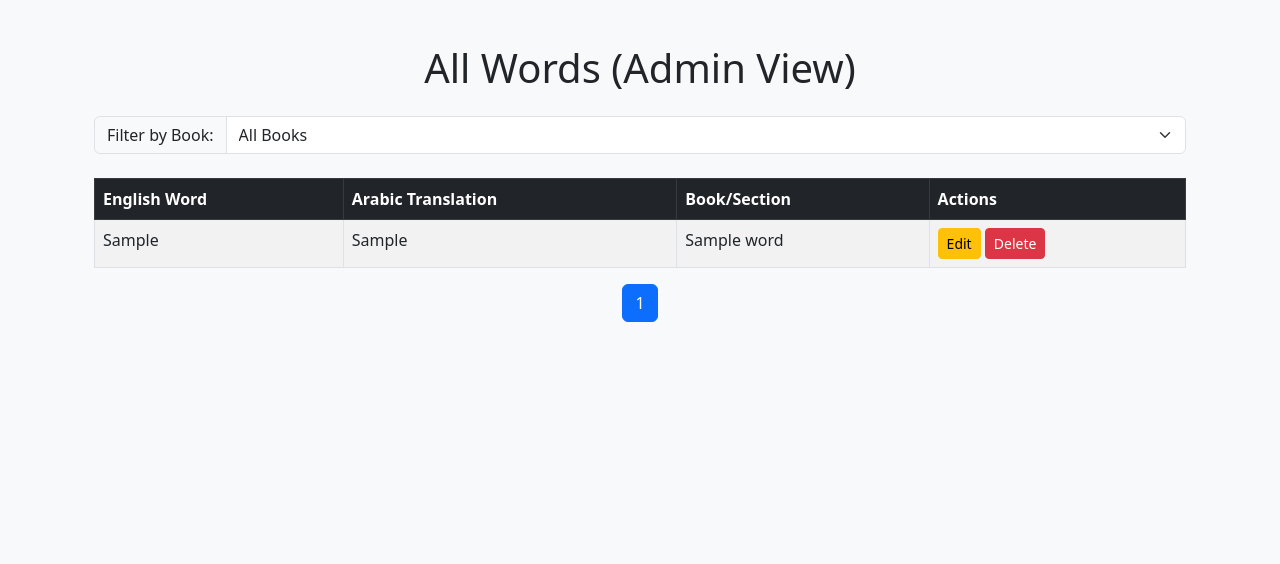
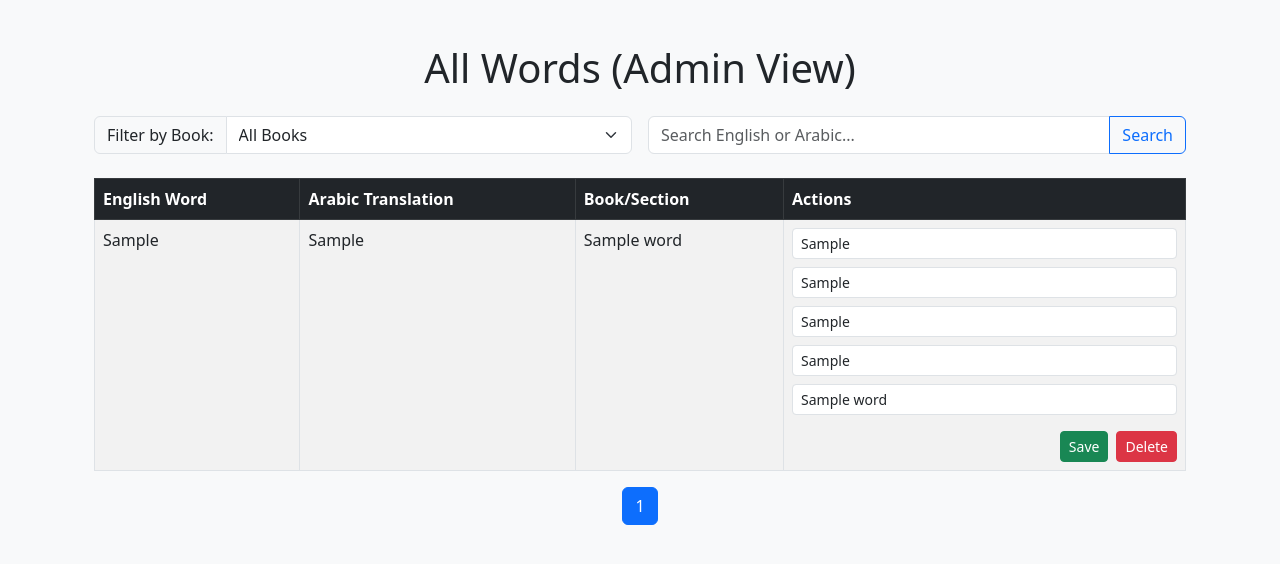
Before and after one commit to ehabdoc/ehabvocab, a Flask app: page / in a window 1280 px wide. Shown: the part 56-620 px from the top of the page. Run offline with Flask 3, Linux system fonts and the light colour scheme; the visitor is signed in with stand-in values (Sample User, id 1); tables that the repository leaves empty hold one stand-in row (values such as "Sample post").

Commit message:
feat: Add inline admin editing, search, and support for vocalized/alternative words

```diff
--- a/app.py
+++ b/app.py
@@ -61,6 +61,8 @@ def create_words_table(cursor):
             id INTEGER PRIMARY KEY AUTOINCREMENT,
             english_word TEXT NOT NULL UNIQUE,
             arabic_translation TEXT NOT NULL,
+            vocalized_arabic TEXT,
+            alternative_translations TEXT,
             book_name TEXT DEFAULT 'Uncategorized'
         )
     ''')
@@ -209,15 +211,26 @@ def index():
         page = request.args.get('page', 1, type=int)
         per_page = 50
         book_filter = request.args.get('book_name')
+        search_query = request.args.get('search', '').strip()
 
-        query = 'SELECT * FROM words'
-        count_query = 'SELECT COUNT(*) FROM words'
+        base_query = 'FROM words'
+        conditions = []
         params = []
 
         if book_filter:
-            query += ' WHERE book_name = ?'
-            count_query += ' WHERE book_name = ?'
+            conditions.append('book_name = ?')
             params.append(book_filter)
+
+        if search_query:
+            conditions.append('(english_word LIKE ? OR arabic_translation LIKE ?)')
+            params.extend([f'%{search_query}%', f'%{search_query}%'])
+
+        where_clause = ''
+        if conditions:
+            where_clause = ' WHERE ' + ' AND '.join(conditions)
+
+        query = 'SELECT * ' + base_query + where_clause
+        count_query = 'SELECT COUNT(*) ' + base_query + where_clause
 
         total_words = cursor.execute(count_query, tuple(params)).fetchone()[0]
         total_pages = (total_words + per_page - 1) // per_page
@@ -228,8 +241,9 @@ def index():
         cursor.execute(query, tuple(params))
         words = cursor.fetchall()
         conn.close()
-        return render_template('index.html', words=words, book_names=book_names, selected_book=book_filter,
-                               current_page=page, total_pages=total_pages)
+        return render_template('index.html', words=words, book_names=book_names,
+                               selected_book=book_filter, current_page=page,
+                               total_pages=total_pages, search_query=search_query)
     else:
         user_id = session['user_id']
         book_filter = request.args.get('book_name')
@@ -351,7 +365,7 @@ def review():
     book_names = [row['book_name'] for row in cursor.fetchall()]
 
     base_query = """
-        SELECT w.id, w.english_word, w.arabic_translation, w.book_name
+        SELECT w.id, w.english_word, w.arabic_translation, w.vocalized_arabic, w.book_name
         FROM words w
         LEFT JOIN user_word_progress p ON w.id = p.word_id AND p.user_id = ?
     """
@@ -397,68 +411,81 @@ def submit_review():
     user_id = session['user_id']
     data = request.get_json()
     word_id = data.get('word_id')
-    user_input = data.get('user_input')
+    user_input = data.get('user_input', '').strip().lower()
 
     conn = get_db_connection()
     cursor = conn.cursor()
 
-    word_info = cursor.execute('SELECT english_word FROM words WHERE id = ?', (word_id,)).fetchone()
+    word_info = cursor.execute('SELECT english_word, alternative_translations FROM words WHERE id = ?', (word_id,)).fetchone()
     if not word_info:
         conn.close()
         return jsonify({'success': False, 'message': 'Word not found'}), 404
 
     progress = cursor.execute('SELECT * FROM user_word_progress WHERE user_id = ? AND word_id = ?', (user_id, word_id)).fetchone()
 
-    # Default values for a word the user has never reviewed
-    ease_factor = 2.5
-    repetitions = 0
-    previous_interval = 1
-    if progress:
-        ease_factor = progress['ease_factor']
-        repetitions = progress['repetitions']
-        try:
-            last_rev = datetime.strptime(progress['last_reviewed'].split(' ')[0], '%Y-%m-%d').date()
-            next_rev = datetime.strptime(progress['next_review'].split(' ')[0], '%Y-%m-%d').date()
-            previous_interval = (next_rev - last_rev).days
-        except (ValueError, TypeError):
-            previous_interval = 1
+    # --- Check Answer ---
+    is_correct = False
+    correct_answer_type = 'incorrect' # incorrect, correct, alternative
+    primary_answer = word_info['english_word'].strip().lower()
 
-    is_correct = user_input.strip().lower() == word_info['english_word'].strip().lower()
+    if user_input == primary_answer:
+        is_correct = True
+        correct_answer_type = 'correct'
+    else:
+        alternatives = word_info['alternative_translations']
+        if alternatives:
+            # Split alternatives by semicolon and strip whitespace
+            alternative_list = [alt.strip().lower() for alt in alternatives.split(';')]
+            if user_input in alternative_list:
+                is_correct = True
+                correct_answer_type = 'alternative'
+
+    # --- Update Progress (SM-2 Algorithm) ---
     quality = 5 if is_correct else 0
+
+    ease_factor = progress['ease_factor'] if progress else 2.5
+    repetitions = progress['repetitions'] if progress else 0
 
     new_ease_factor = max(1.3, ease_factor + (0.1 - (5 - quality) * (0.08 + (5 - quality) * 0.02)))
 
-    # Initialize session lists if they don't exist
-    if 'reviewed_word_ids' not in session:
-        session['reviewed_word_ids'] = []
-    if 'correct_word_ids' not in session:
-        session['correct_word_ids'] = []
-    if 'incorrect_word_ids' not in session:
-        session['incorrect_word_ids'] = []
-
-    # Add word_id to the reviewed list
-    if word_id not in session['reviewed_word_ids']:
-        session['reviewed_word_ids'].append(word_id)
-
     if is_correct:
         new_repetitions = repetitions + 1
-        if new_repetitions <= 1: new_interval = 1
-        elif new_repetitions == 2: new_interval = 6
-        else: new_interval = int(round(previous_interval * new_ease_factor))
-        session['correct_answers'] = session.get('correct_answers', 0) + 1
-        if word_id not in session['correct_word_ids']:
-            session['correct_word_ids'].append(word_id)
-        if word_id in session['incorrect_word_ids']:
-            session['incorrect_word_ids'].remove(word_id) # Remove from incorrect if now correct
+        if new_repetitions <= 1:
+            new_interval = 1
+        elif new_repetitions == 2:
+            new_interval = 6
+        else:
+            # Calculate previous interval for existing progress
+            previous_interval = 1
+            if progress and progress['last_reviewed'] and progress['next_review']:
+                 try:
+                    last_rev = datetime.strptime(progress['last_reviewed'].split(' ')[0], '%Y-%m-%d').date()
+                    next_rev = datetime.strptime(progress['next_review'].split(' ')[0], '%Y-%m-%d').date()
+                    previous_interval = (next_rev - last_rev).days
+                 except (ValueError, TypeError):
+                    previous_interval = 1 # Fallback
+            new_interval = int(round(previous_interval * new_ease_factor))
     else:
         new_repetitions = 0
         new_interval = 1
+
+    # --- Session Tracking ---
+    if 'reviewed_word_ids' not in session: session['reviewed_word_ids'] = []
+    if 'correct_word_ids' not in session: session['correct_word_ids'] = []
+    if 'incorrect_word_ids' not in session: session['incorrect_word_ids'] = []
+
+    if word_id not in session['reviewed_word_ids']: session['reviewed_word_ids'].append(word_id)
+
+    if is_correct:
+        session['correct_answers'] = session.get('correct_answers', 0) + 1
+        if word_id not in session['correct_word_ids']: session['correct_word_ids'].append(word_id)
+        if word_id in session['incorrect_word_ids']: session['incorrect_word_ids'].remove(word_id)
+    else:
         session['incorrect_answers'] = session.get('incorrect_answers', 0) + 1
-        if word_id not in session['incorrect_word_ids']:
-            session['incorrect_word_ids'].append(word_id)
-        if word_id in session['correct_word_ids']:
-            session['correct_word_ids'].remove(word_id) # Remove from correct if now incorrect
+        if word_id not in session['incorrect_word_ids']: session['incorrect_word_ids'].append(word_id)
+        if word_id in session['correct_word_ids']: session['correct_word_ids'].remove(word_id)
 
+    # --- Database Update ---
     today = datetime.now().date()
     new_next_review = today + timedelta(days=new_interval)
 
@@ -476,11 +503,13 @@ def submit_review():
 
     conn.commit()
     conn.close()
-
-    # Manually mark the session as modified since we are changing mutable types (lists)
     session.modified = True
 
-    return jsonify({'success': True, 'is_correct': is_correct, 'correct_answer': word_info['english_word']})
+    return jsonify({
+        'success': True,
+        'result': correct_answer_type, # 'correct', 'alternative', or 'incorrect'
+        'correct_answer': word_info['english_word']
+    })
 
 @app.route('/session_summary')
 def session_summary():
@@ -647,13 +676,17 @@ def edit_word(word_id):
 
     conn = get_db_connection()
     if request.method == 'POST':
-        # ... (validation logic) ...
         english_word = request.form['english_word'].strip()
         arabic_translation = request.form['arabic_translation'].strip()
+        vocalized_arabic = request.form.get('vocalized_arabic', '').strip()
+        alternative_translations = request.form.get('alternative_translations', '').strip()
         book_name = request.form.get('book_name', 'Uncategorized').strip()
         try:
-            conn.execute('UPDATE words SET english_word = ?, arabic_translation = ?, book_name = ? WHERE id = ?',
-                         (english_word, arabic_translation, book_name, word_id))
+            conn.execute('''
+                UPDATE words
+                SET english_word = ?, arabic_translation = ?, vocalized_arabic = ?, alternative_translations = ?, book_name = ?
+                WHERE id = ?
+            ''', (english_word, arabic_translation, vocalized_arabic, alternative_translations, book_name, word_id))
             conn.commit()
             flash('Word updated successfully!', 'success')
             return redirect(url_for('index'))
--- a/templates/index.html
+++ b/templates/index.html
@@ -8,8 +8,9 @@
     {% if session.get('is_admin') %}
         <h1 class="text-center my-4">All Words (Admin View)</h1>
 
-        <!-- Filter Controls -->
-        <div class="d-flex justify-content-center align-items-center mb-4">
+        <!-- Filter and Search Controls -->
+        <div class="row g-3 mb-4">
+            <div class="col-md-6">
                 <div class="input-group">
                     <label class="input-group-text" for="book_filter_select">Filter by Book:</label>
                     <select class="form-select" id="book_filter_select" onchange="filterByBook(this.value)">
@@ -18,6 +19,13 @@
                             <option value="{{ book }}" {% if book == selected_book %}selected{% endif %}>{{ book }}</option>
                         {% endfor %}
                     </select>
+                </div>
+            </div>
+            <div class="col-md-6">
+                <form method="get" action="{{ url_for('index') }}" class="input-group">
+                    <input type="text" name="search" class="form-control" placeholder="Search English or Arabic..." value="{{ search_query or '' }}">
+                    <button class="btn btn-outline-primary" type="submit">Search</button>
+                </form>
             </div>
         </div>
 
@@ -40,9 +48,16 @@
                             <td>{{ word.arabic_translation }}</td>
                             <td>{{ word.book_name }}</td>
                             <td>
-                                <a href="{{ url_for('edit_word', word_id=word.id) }}" class="btn btn-sm btn-warning">Edit</a>
-                                <form action="{{ url_for('delete_word', word_id=word.id) }}" method="post" style="display: inline;">
-                                    <button type="submit" class="btn btn-sm btn-danger" onclick="return confirm('Are you sure you want to delete this word?');">Delete</button>
+                                <form action="{{ url_for('edit_word', word_id=word.id) }}" method="post" class="d-flex flex-column gap-2">
+                                    <input type="text" name="english_word" value="{{ word.english_word }}" class="form-control form-control-sm">
+                                    <input type="text" name="arabic_translation" value="{{ word.arabic_translation }}" class="form-control form-control-sm">
+                                    <input type="text" name="vocalized_arabic" value="{{ word.vocalized_arabic or '' }}" placeholder="Vocalized Arabic" class="form-control form-control-sm">
+                                    <input type="text" name="alternative_translations" value="{{ word.alternative_translations or '' }}" placeholder="Alternatives (semicolon-separated)" class="form-control form-control-sm">
+                                    <input type="text" name="book_name" value="{{ word.book_name }}" class="form-control form-control-sm">
+                                    <div class="d-flex justify-content-end gap-2 mt-2">
+                                        <button type="submit" class="btn btn-sm btn-success">Save</button>
+                                        <a href="{{ url_for('delete_word', word_id=word.id) }}" class="btn btn-sm btn-danger" onclick="return confirm('Are you sure you want to delete this word?');">Delete</a>
+                                    </div>
                                 </form>
                             </td>
                         </tr>
@@ -55,15 +70,15 @@
             <nav aria-label="Page navigation">
                 <ul class="pagination justify-content-center">
                     {% if current_page > 1 %}
-                        <li class="page-item"><a class="page-link" href="{{ url_for('index', page=current_page-1, book_name=selected_book) }}">Previous</a></li>
+                        <li class="page-item"><a class="page-link" href="{{ url_for('index', page=current_page-1, book_name=selected_book, search=search_query) }}">Previous</a></li>
                     {% endif %}
                     {% for page_num in range(1, total_pages + 1) %}
                         <li class="page-item {% if page_num == current_page %}active{% endif %}">
-                            <a class="page-link" href="{{ url_for('index', page=page_num, book_name=selected_book) }}">{{ page_num }}</a>
+                            <a class="page-link" href="{{ url_for('index', page=page_num, book_name=selected_book, search=search_query) }}">{{ page_num }}</a>
                         </li>
                     {% endfor %}
                     {% if current_page < total_pages %}
-                        <li class="page-item"><a class="page-link" href="{{ url_for('index', page=current_page+1, book_name=selected_book) }}">Next</a></li>
+                        <li class="page-item"><a class="page-link" href="{{ url_for('index', page=current_page+1, book_name=selected_book, search=search_query) }}">Next</a></li>
                     {% endif %}
                 </ul>
             </nav>
```
Also changed, not shown: enrich_csv.py (added, +98 -0 lines), templates/edit_word.html (+9 -1 lines), templates/review.html (+9 -3 lines). Lines whose indentation alone changed are shown as unchanged.
